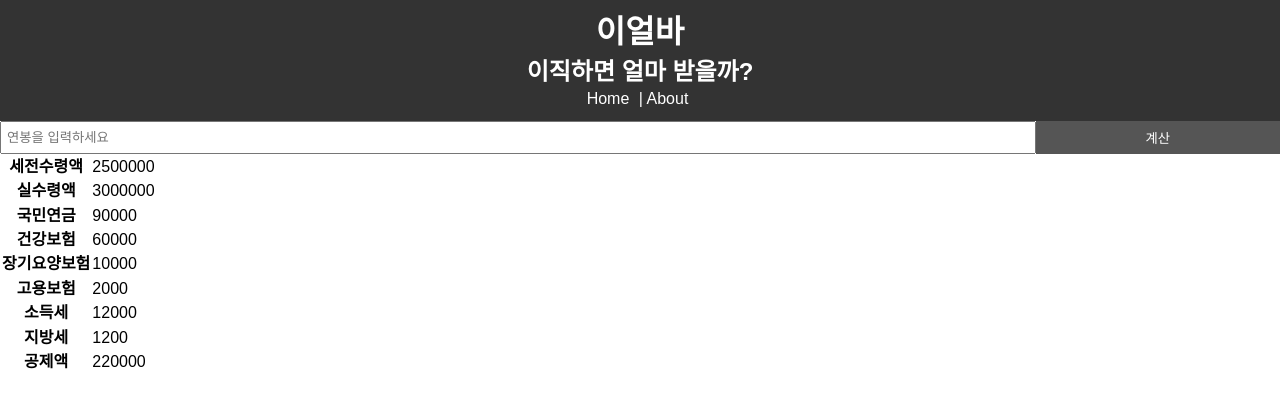
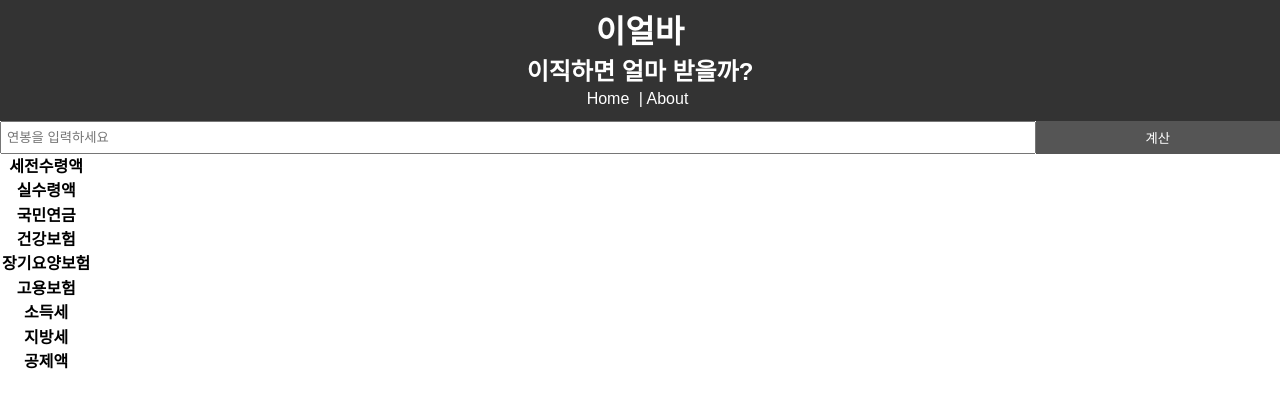
Before and after one commit to ho9science/salary, a Vue app: page /#/ in a window 1280 px wide. Shown: the top 408 px of the page. Built offline with nearby package versions, Linux system fonts and the light colour scheme.

Commit message:
calcuate logic, arrange view

```diff
--- a/src/components/CalculateSalary.vue
+++ b/src/components/CalculateSalary.vue
@@ -8,6 +8,8 @@
 </template>
 
 <script>
+const MANWON = 10000
+const CHONWON = 1000
 export default {
   name: "CalculateSalary",
   data() {
@@ -18,34 +20,237 @@ export default {
   methods: {
     caclSalary(e) {
       e.preventDefault();
+      var tax = this.calc_simple_tax(this.salary);
+      var local = this.calc_local_tax(tax);
+      var pension = this.calc_national_pension(this.median_income_section(this.salary));
+      var health = this.calc_health_insurance(this.salary);
+      var longterm = this.calc_long_term_insurance(health);
+      var employ = this.calc_employment_insurance(this.salary);
+      var deducted = tax+local+pension+longterm+employ;
+      var real = this.salary - deducted;
       const targetSalary = {
-        salary: this.salary,
+        origin: this.salary,
         period: 'month',
-        pension: this.calc_national_pension(this.salary),
-        health : this.calc_health_insurance(this.salary),
-        longterm : this.calc_long_term_insurance(this.calc_health_insurance(this.salary)),
-        employment : this.calc_employment_insurance(this.salary)
+        tax: tax,
+        local: local,
+        pension: pension,
+        health : health,
+        longterm : longterm,
+        employ : employ,
+        deducted: deducted,
+        real: real
       }
       // Send up to parent
       this.$emit('calc-salary', targetSalary);
       this.salary = '';
     },
+    median_income_section(pay){
+    var str_pay = pay/1000;
+    var median = 0
+    if (pay < 1060*CHONWON){
+      median = 0
+    }else if (pay < 1500*CHONWON){
+      if (str_pay - Math.floor(str_pay/10)*10 < 5){
+        median = Math.floor(str_pay/10)*10 + 2.5
+      }else{
+        median = Math.floor(str_pay/10)*10 + 7.5
+      }
+      median = median * 1000
+    }else if (pay < 3000*CHONWON){
+      median = Math.floor(str_pay/10)*10 + 5
+      median = median * 1000
+    }else if (pay < 10000*CHONWON){
+      point = str_pay - Math.floor(str_pay/100)*100
+      if (0 <= point < 20){
+        median = Math.floor(str_pay/100)*100 + 10
+      }else if (20 <= point < 40){
+        median = Math.floor(str_pay/100)*100 + 30
+      }else if (40 <= point < 60){
+        median = Math.floor(str_pay/100)*100 + 50
+      }else if (60<= point < 80){
+        median = Math.floor(str_pay/100)*100 + 70
+      }else{
+        median = Math.floor(str_pay/100)*100 + 90
+      }
+      median = median * CHONWON
+    }else{
+      median = pay
+    }
+      return median
+    },
+    calc_earned_income_deduction(salary){ //근로소득공제
+      var amount_deducted = 0;
+      if (salary <= 500*MANWON){
+        amount_deducted = salary * 0.7;
+      }else if (salary <= 1500*MANWON){
+        amount_deducted = 350*MANWON + ((salary-500*MANWON) * 0.4);
+      }else if (salary <= 4500*MANWON){
+        amount_deducted = 750*MANWON + ((salary-1500*MANWON) * 0.15);
+      }else if (salary <= 10000*MANWON){
+        amount_deducted = 1200*MANWON + ((salary-4500*MANWON) * 0.05);
+      }else if (salary > 10000*MANWON){
+        amount_deducted = 1475*MANWON + ((salary-10000*MANWON) * 0.02);
+      }
+      return amount_deducted
+    },
+    calc_earned_income_amount(salary, amount_deducted){ //근로소득금액
+	    var earned_income_amount = salary - amount_deducted;
+      return earned_income_amount
+    },
+    calc_personal_allowance(number_of_people=1, number_of_less_than_twenty=0){ //인적공제
+      return (number_of_people+number_of_less_than_twenty) * 150*MANWON
+    },
+    calc_annuity_insurance_deduction(monthly_salary){ //연금보험료공제
+      var annuity_insurance_amount = this.calc_national_pension(monthly_salary);
+      if (monthly_salary <= 30*MANWON){
+        annuity_insurance_amount = 15.66*MANWON;
+      }else if (monthly_salary >= 448*MANWON){
+        annuity_insurance_amount = 242.46*MANWON;
+      }
+      return annuity_insurance_amount
+    },
+    special_exemption_one(salary){ //특별 소득 공제
+      if (salary <= 3000*MANWON){
+        return 310*MANWON + salary*0.04
+      }else if (salary <= 4500*MANWON){
+        return 310*MANWON + (salary*0.04) - ((salary-3000*MANWON) * 0.05)
+      }else if (salary <= 7000*MANWON){
+        return 310*MANWON + (salary*0.015)
+      }else if (salary <= 12000*MANWON){
+        return 310*MANWON + (salary*0.005)
+      }
+    },
+    special_exemption_two(salary){
+      if (salary <= 3000*MANWON){
+        return 360*MANWON + salary*0.04
+      }else if (salary <= 4500*MANWON){
+        return 360*MANWON + (salary*0.04) - ((salary-3000*MANWON) * 0.05)
+      }else if (salary <= 7000*MANWON){
+        return 360*MANWON + (salary*0.02)
+      }else if (salary <= 12000*MANWON){
+        return 360*MANWON + (salary*0.01)
+      }
+    },
+    special_exemption_multiple(salary){
+      var additional_exemption = (salary - 4000*MANWON) * 0.04
+      if (salary <= 3000*MANWON){
+        return 500*MANWON + salary*0.07 + additional_exemption
+      }else if (salary <= 4500*MANWON){
+        return 500*MANWON + (salary*0.07) - ((salary-3000*MANWON) * 0.05) + additional_exemption
+      }else if (salary <= 7000*MANWON){
+        return 500*MANWON + (salary*0.05) + additional_exemption
+      }else if (salary <= 12000*MANWON){
+        return 500*MANWON + (salary*0.03) + additional_exemption
+      }
+    },
+    calc_special_income_deduction(salary, number_of_people = 1){
+      if (number_of_people == 1){
+        return this.special_exemption_one(salary)
+      }else if (number_of_people == 2){
+        return this.special_exemption_two(salary)
+      }else if (number_of_people >= 3){
+        return this.special_exemption_multiple(salary)
+      }
+    },
+    calc_tax_base(earned_income, personal_allowance, annuity_insurance, special_exemption){ //과세표준
+      return earned_income - personal_allowance - annuity_insurance - special_exemption
+    },
+    calc_tax_assessment(tax_base){ //산출세액
+      var temp_tax_base = 0
+      if (tax_base <= 1200*MANWON){
+        temp_tax_base = tax_base*0.06
+      }else if (tax_base <= 4600*MANWON){
+        temp_tax_base = 72*MANWON + (tax_base - 1200*MANWON)*0.15
+      }else if (tax_base <= 8800*MANWON){
+        temp_tax_base = 582*MANWON + (tax_base - 4600*MANWON)*0.24
+      }else if (tax_base <= 15000*MANWON){
+        temp_tax_base = 1590*MANWON + (tax_base - 8800*MANWON)*0.35
+      }else if (tax_base <= 30000*MANWON){
+        temp_tax_base = 3760*MANWON + (tax_base - 15000*MANWON)*0.38
+      }else if (tax_base <= 50000*MANWON){
+        temp_tax_base = 9460*MANWON + (tax_base - 30000*MANWON)*0.4
+      }else if (tax_base > 50000*MANWON){
+        temp_tax_base = 17460*MANWON + (tax_base - 50000*MANWON)*0.42
+      }
+      return temp_tax_base - temp_tax_base % 10
+    },
+    calc_earned_income_tax_credit(tax_assessment, salary){ //근로소득 세액공제
+      var tax_credit = 0
+      if (tax_assessment <=50*MANWON){
+        tax_credit = tax_assessment*0.55;
+      }else{
+        tax_credit = 27.5*MANWON+(tax_assessment-50*MANWON)*0.3;
+      }
+      //간이세액표 상 근로소득공제 한도
+      if (tax_credit > 66*MANWON){
+        if (salary <= 5500*MANWON){
+          tax_credit = 66*MANWON;
+        }else if (salary <= 7000*MANWON){
+          tax_credit = 63*MANWON;
+        }else if (salary > 7000*MANWON){
+          tax_credit = 50*MANWON;
+        }
+      }else if (tax_credit > 63*MANWON){
+        if (salary <= 7000*MANWON){
+          tax_credit = 63*MANWON;
+        }else if (salary > 7000*MANWON){
+          tax_credit = 50*MANWON;
+        }
+      }else if (tax_credit > 50*MANWON){
+        if (salary > 7000*MANWON){
+          tax_credit = 50*MANWON;
+        }
+      }
+      return tax_credit - tax_credit % 10
+    },
+    calc_finalized_tax_amount(tax_base, tax_credit){ //결정세액
+      return tax_base-tax_credit
+    },
+    calc_ease_tax_amount(finalized_tax_amount){ //간이세액
+      var temp_amount = finalized_tax_amount/12;
+      return temp_amount - temp_amount % 10
+    },
     calc_national_pension(monthly_salary){ //국민연금
-	    var trimmed_salary = monthly_salary - (monthly_salary % 1000)
-	    var pension_share = trimmed_salary * 0.045
+	    var trimmed_salary = monthly_salary - (monthly_salary % 1000);
+	    var pension_share = trimmed_salary * 0.045;
       return pension_share - pension_share % 10
     },
     calc_health_insurance(monthly_salary){ //건강보험
-	    var health_insurance = monthly_salary * 0.0646 * 0.5
+	    var health_insurance = monthly_salary * 0.0646 * 0.5;
       return health_insurance - health_insurance % 10
     },
     calc_long_term_insurance(health_insurance){ //장기요양보험료
-	    var long_term_insurance = health_insurance * 0.0851 * 0.5
+	    var long_term_insurance = health_insurance * 0.0851 * 0.5;
       return long_term_insurance - long_term_insurance % 10
     },
     calc_employment_insurance(monthly_salary){ //고용보험
-	    var employment_insurance = monthly_salary * 0.0065
+	    var employment_insurance = monthly_salary * 0.0065;
       return employment_insurance - employment_insurance % 10
+    },
+    calc_local_tax(tax){
+      var local_income_tax = tax * 0.1;
+      return local_income_tax - local_income_tax % 10
+    },
+    calc_simple_tax(salary){
+      var exemption = 100000;
+      if(salary > 1060000){
+        salary = salary - exemption;
+      }
+      salary = this.median_income_section(salary)
+      console.log(salary)
+      var annuity_insurance = this.calc_annuity_insurance_deduction(salary);
+      console.log(annuity_insurance);
+      salary = salary * 12
+      var earned_income_deduction = this.calc_earned_income_deduction(salary);
+      var earned_income_amount = this.calc_earned_income_amount(salary, earned_income_deduction);
+		  var personal_allowance = this.calc_personal_allowance(); // 가족, 20세미만
+      var special_income_deduction = this.calc_special_income_deduction(salary); //가족공제
+      var tax_base = this.calc_tax_base(earned_income_amount, personal_allowance, annuity_insurance, special_income_deduction);
+      var tax_assessment = this.calc_tax_assessment(tax_base);
+      var tax_credit = this.calc_earned_income_tax_credit(tax_assessment, salary);
+      var finalized_tax_amount = this.calc_finalized_tax_amount(tax_assessment, tax_credit);
+      var tax = this.calc_ease_tax_amount(finalized_tax_amount);
+      return tax
     }
   }
 }
--- a/src/components/RealSalary.vue
+++ b/src/components/RealSalary.vue
@@ -10,7 +10,7 @@
           <tr><th>고용보험</th><td>{{celery.employ}}</td></tr>
           <tr><th>소득세</th><td>{{celery.tax}}</td></tr>
           <tr><th>지방세</th><td>{{celery.local}}</td></tr>
-          <tr><th>공제액</th><td>{{celery.total}}</td></tr>
+          <tr><th>공제액</th><td>{{celery.deducted}}</td></tr>
       </table>
     </div>
   </div>
--- a/src/views/Home.vue
+++ b/src/views/Home.vue
@@ -27,15 +27,7 @@ export default {
       ],
       salary: [
         {
-          origin: 2500000,
-          pension: 90000,
-          health: 60000,
-          longterm: 10000,
-          employ: 2000,
-          real: 3000000,
-          tax: 12000,
-          local: 1200,
-          total: 220000
+
         }
       ]
 
@@ -57,7 +49,7 @@ export default {
         .catch(err => console.log(err));
     },
     calcSalary(targetSalary) {
-    console.log(targetSalary);
+      this.salary = [targetSalary];
 
     }
   }
```
